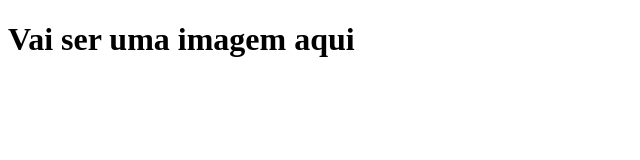
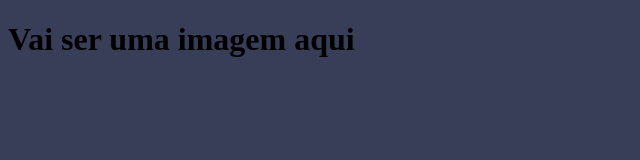
Before and after one commit to LadyKais/Mat2, a plain HTML site: page index.html in a window 1280 px wide. Shown: the whole page, without its empty margins (0-640 px from the left). Drawn offline with Linux system fonts and the light colour scheme.

Commit message:
Add files via upload

```diff
--- a/index.html
+++ b/index.html
@@ -5,7 +5,7 @@
     <meta http-equiv="X-UA-Compatible" content="IE=edge">
     <meta name="viewport" content="width=device-width, initial-scale=1.0">
     <title>Document</title>
-       <link rel="stylesheey" href="style.css">
+       <link rel="stylesheet" href="style.css">
 </head>
 <body>
     <h1>Vai ser uma imagem aqui</h1>
```
